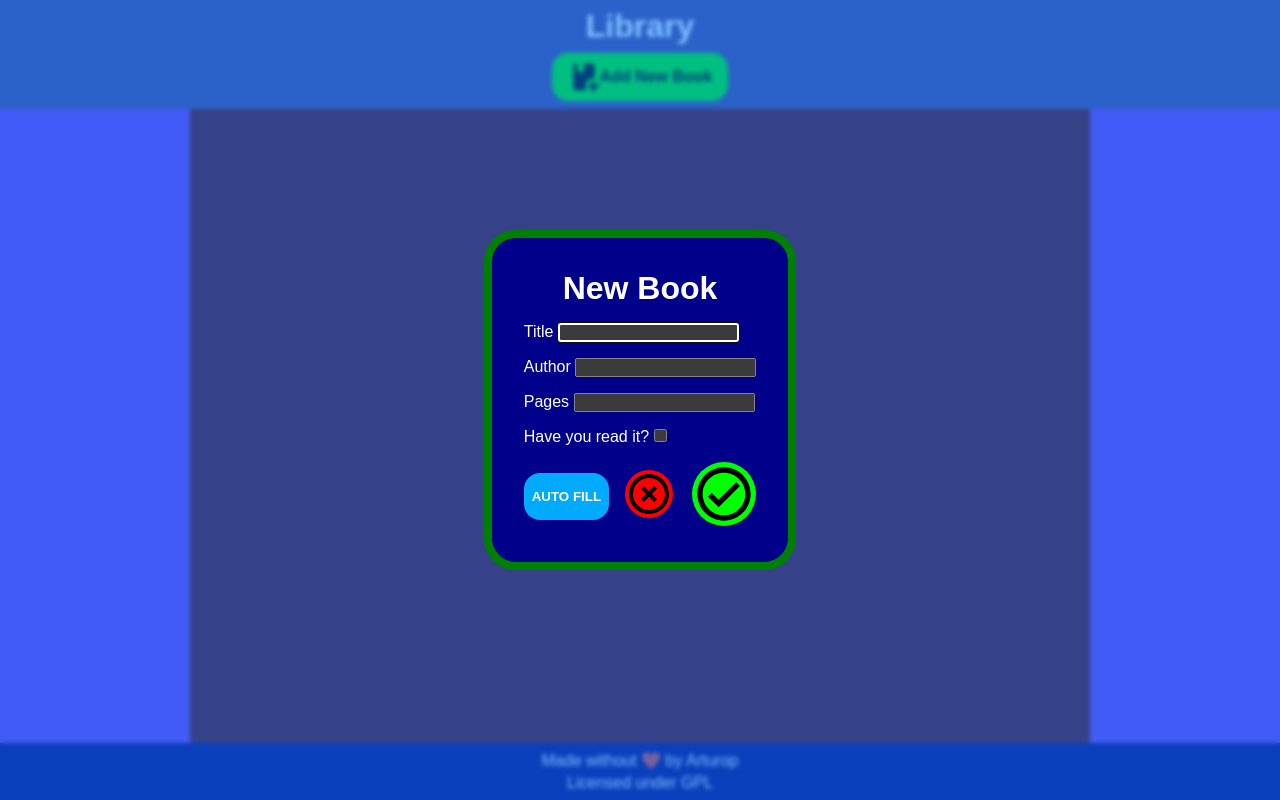
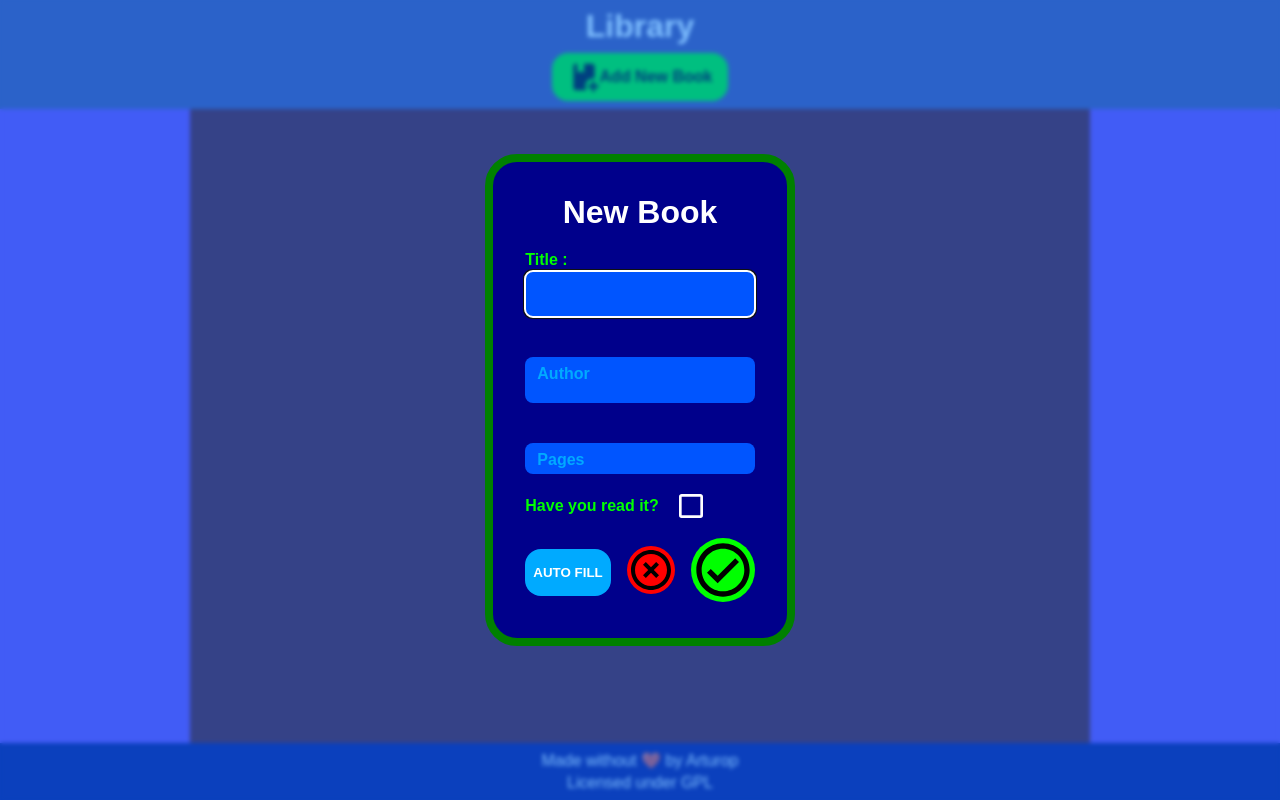
Before and after one commit to arturopstem/library, a website: page index.html in a window 1280 px wide. Both pictures are taken after a click on the button "Add New Book". Drawn offline with Linux system fonts and the light colour scheme.

Commit message:
Floating placeholders

```diff
--- a/index.html
+++ b/index.html
@@ -14,28 +14,28 @@
         <p class="form-legend">New Book</p>
         <div class="form-controls">
           <div class="input-title">
-            <label for="title">Title</label>
-            <input
-              type="text"
+            <textarea
+              class="text-input"
               placeholder=" "
               name="title"
               id="title"
               required
-            />
+            ></textarea>
+            <label for="title" class="floating-label">Title</label>
           </div>
           <div class="input-author">
-            <label for="author">Author</label>
-            <input
-              type="text"
+            <textarea
+              class="text-input"
               placeholder=" "
               name="author"
               id="author"
               required
-            />
+            ></textarea>
+            <label for="author" class="floating-label">Author</label>
           </div>
           <div class="input-pages">
-            <label for="pages">Pages</label>
             <input
+              class="text-input"
               type="number"
               placeholder=" "
               name="pages"
@@ -43,10 +43,16 @@
               min="1"
               required
             />
+            <label for="pages" class="floating-label">Pages</label>
           </div>
           <div class="input-read">
             <label for="read">Have you read it?</label>
-            <input type="checkbox" name="read" id="read" />
+            <input
+              class="checkbox-input"
+              type="checkbox"
+              name="read"
+              id="read"
+            />
           </div>
         </div>
         <menu class="form-menu-buttons">
--- a/style.css
+++ b/style.css
@@ -243,6 +243,79 @@ menu {
   gap: 1rem;
 }
 
+.input-title,
+.input-author,
+.input-pages {
+  margin-top: 1.5rem;
+  position: relative;
+  display: grid;
+  grid-auto-rows: fit-content;
+}
+
+.floating-label {
+  position: absolute;
+  translate: 0 -1.25rem;
+  transition: 0.25s;
+  font-weight: bold;
+  pointer-events: none;
+  color: hsl(120, 100%, 50%);
+}
+
+.floating-label::after {
+  content: " :";
+}
+
+.text-input {
+  padding: 0.5rem;
+  appearance: none;
+  border: none;
+  border-radius: 0.5rem;
+  caret-color: red;
+  background-color: hsl(220, 100%, 50%);
+}
+
+.text-input:placeholder-shown + .floating-label {
+  translate: 0.75rem 0.5rem;
+  color: hsl(200, 100%, 50%);
+}
+
+.text-input:placeholder-shown + .floating-label::after {
+  content: "";
+}
+
+.text-input:focus + .floating-label {
+  translate: 0 -1.25rem;
+  color: hsl(120, 100%, 50%);
+}
+.text-input:focus + .floating-label::after {
+  content: " :";
+}
+
+.form-controls textarea {
+  resize: none;
+}
+
+.input-read {
+  color: hsl(120, 100%, 50%);
+  font-weight: bold;
+  display: flex;
+  align-items: center;
+  gap: 1rem;
+}
+
+.checkbox-input {
+  appearance: none;
+  background-image: url(images/checkbox-blank-outline.svg);
+  width: 2rem;
+  aspect-ratio: 1/1;
+  filter: invert(1);
+  cursor: pointer;
+}
+
+.checkbox-input:checked {
+  background-image: url(images/checkbox-marked-outline.svg);
+}
+
 /* ___Form Buttons___ */
 .form-menu-buttons {
   display: flex;
```
